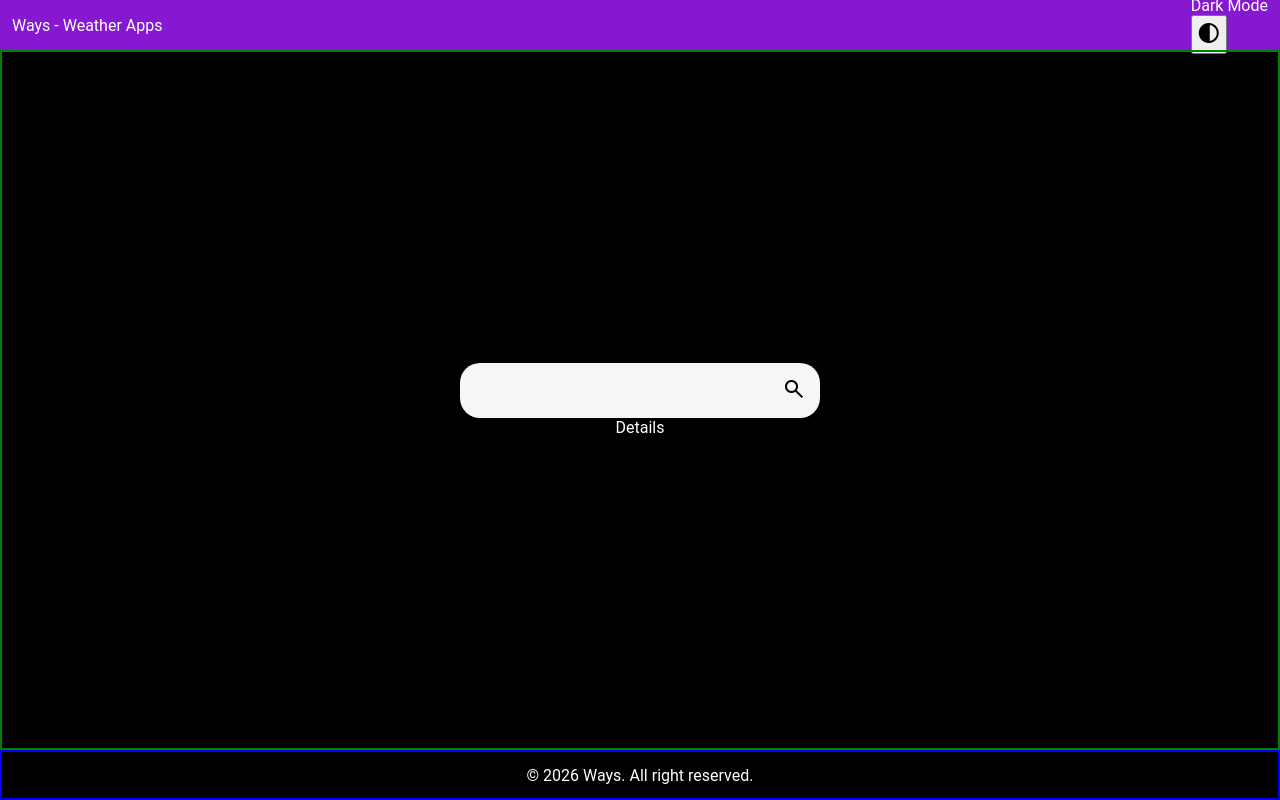
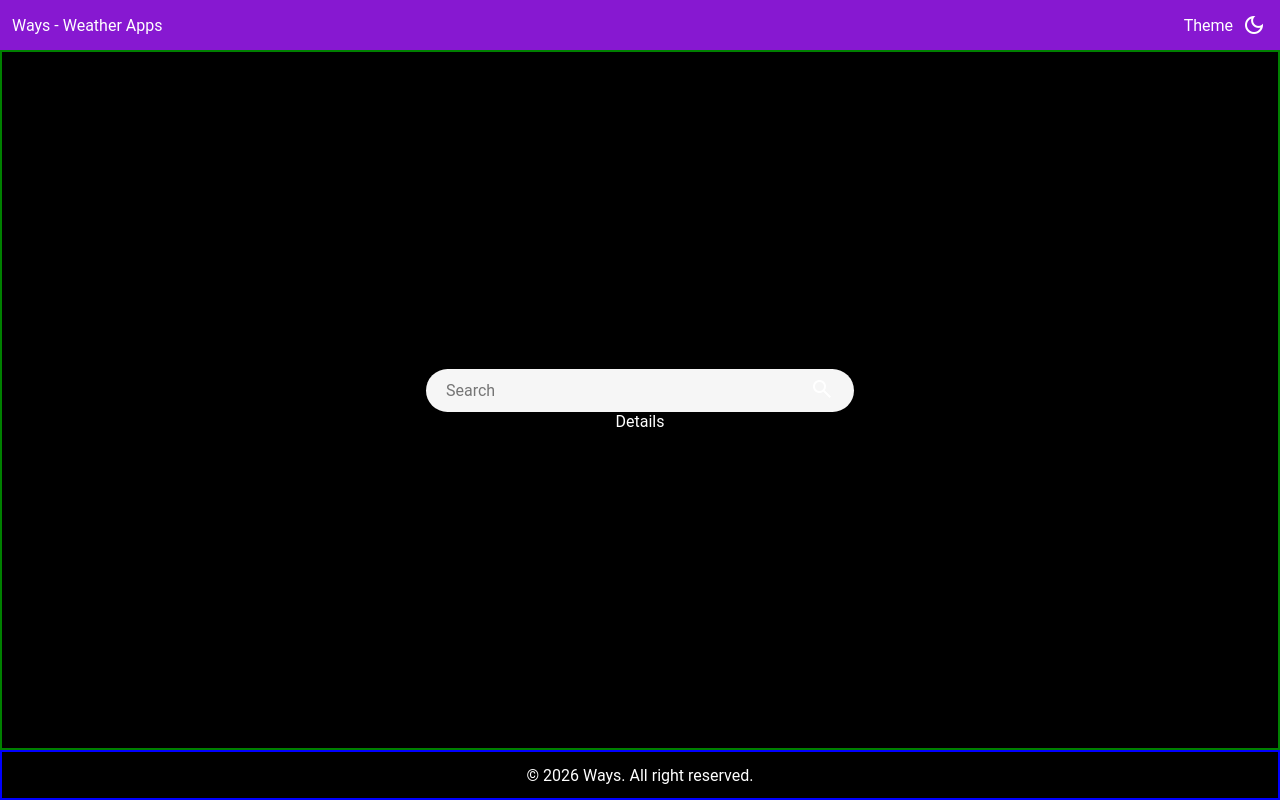
Before and after one commit to wahyu1337/weather-app, a website built with webpack: page src/template.html in a window 1280 px wide. Built offline with nearby package versions, Linux system fonts and the light colour scheme.

Commit message:
Update theme mode function and some hover styling

```diff
--- a/src/components/event-handler.js
+++ b/src/components/event-handler.js
@@ -4,24 +4,31 @@ import logs from "./logs.js";
 let currentDarkMode = true;
 
 // event listener
-// darkmode
+// darkmode button
 function darkMode() {
     const darkmode = document.querySelector("#darkmode");
+    const themeMode = document.getElementById("theme");
     // event listener
     darkmode.addEventListener("click", () => {
     const container = document.getElementById("container");
+    const inputBox = document.getElementById("inputContent");
         if (currentDarkMode) {
             container.style.backgroundColor = "white";
-            container.style.color = "black"
+            container.style.color = "black";
+            themeMode.textContent = "light"
+            inputBox.classList.add("light");
             return currentDarkMode = false;
         } else {
             container.style.backgroundColor = "black";
             container.style.color = "white";
+            themeMode.textContent = "dark_mode";
+            inputBox.classList.remove("light");
             return currentDarkMode = true;
         }
     })
 }
 
+// search button
 function searchBtn() {
     const btnSearch = document.getElementById("btnSearch");
     btnSearch.addEventListener("click", () => {
--- a/src/style.css
+++ b/src/style.css
@@ -12,7 +12,9 @@ button {
 }
 
 /* icon */
-
+.material-symbols-outlined {
+    color: white;
+}
 
 #container {
     display: grid;
@@ -33,9 +35,22 @@ button {
     background-color: rgb(135, 24, 209);
 }
 
-.right-header {
+#right-header {
     display: flex;
-    gap: 6px;
+    align-items: center;
+    gap: 7px;
+}
+
+#right-header button {
+    background-color: transparent;
+    border: none;
+    padding: 2px;
+    margin-top: 2px;
+    transition: 0.15s;
+}
+
+#right-header button:hover {
+    background-color: rgba(44, 11, 66, 0.295);
 }
 
 #content {
@@ -53,25 +68,40 @@ button {
     display: flex;
     align-items: center;
     background-color: #f6f6f6;
-    width: max-content;
-    padding: 10px;
-    border-radius: 20px;
+    width: 400px;
+    height: 15px;
+    padding: 14px;
+    border-radius: 28px;
+    transition: 0.15s;
 }
 
 #inputContent input, #inputContent button {
     border: none;
-    padding: 4px;
+    padding: 6px;
     background-color: #f6f6f6;
 }
 
 #inputContent input {
     width: 300px;
+    font-size: 16px;
     color: #333333;
     outline: none;
     background: transparent;
     flex: 1;
+    margin-right: 14px;
 }
 
+#inputContent button {
+    height: min-content;
+}
+
+#inputContent:focus-within {
+    box-shadow: 0 0 8px rgba(255, 255, 255, 0.75);
+}
+
+#inputContent.light:focus-within {
+    box-shadow: 0 0 2px rgba(0, 0, 0, 0.75);
+}
 
 #footer {
     /* display set*/
--- a/src/template.html
+++ b/src/template.html
@@ -13,15 +13,15 @@
           <p>Ways - Weather Apps</p>
         </div>
         <div id="right-header">
-          <p>Dark Mode</p>
+          <p>Theme</p>
           <button id="darkmode">
-            <span class="material-symbols-outlined">contrast </span>
+            <span class="material-symbols-outlined" id="theme">dark_mode</span>
           </button>
         </div>
       </div>
       <div id="content">
         <div id="inputContent">
-          <input type="text" name="input" id="input">
+          <input type="text" name="input" id="input" placeholder="Search">
           <button id="btnSearch">
             <span class="material-symbols-outlined">search</span>
           </button>
```
